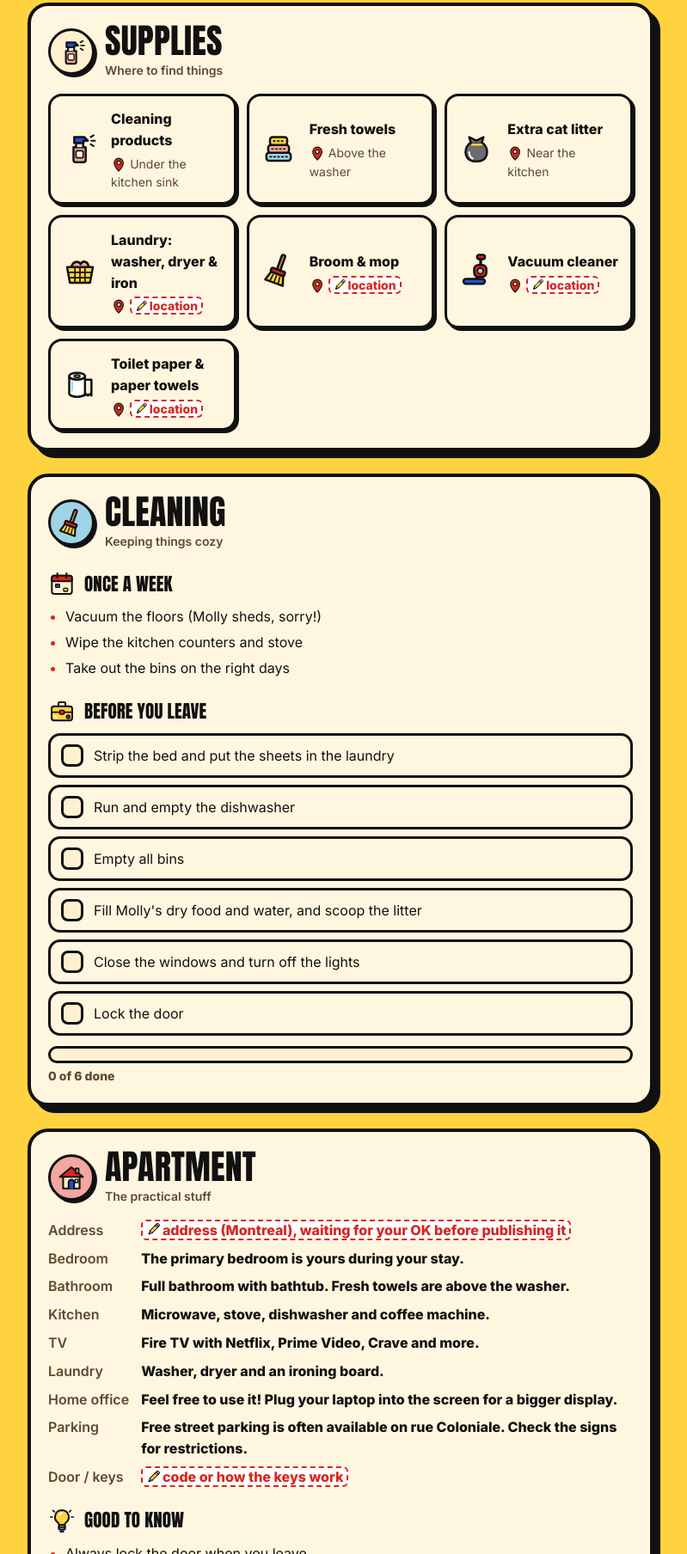
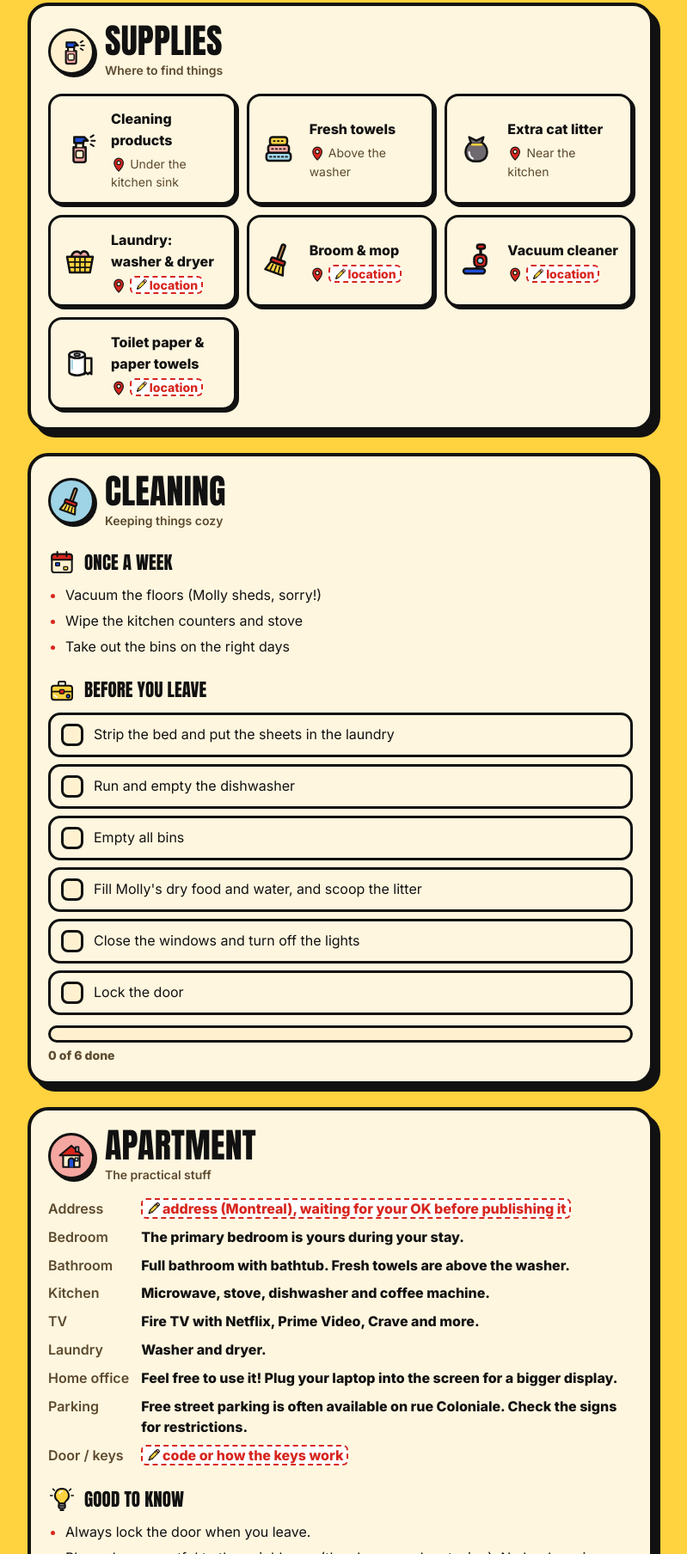
Before and after one commit to ismaellima/Home-guide, a plain HTML site: page index.html in a window 1280 px wide. Shown: the part 4364-6172 px from the top of the page at 86% size, without its empty margins (244-1043 px from the left). Drawn offline with Linux system fonts and the light colour scheme; a web font is replaced by a local one.

Commit message:
Remove iron and ironing board
Co-Authored-By: Claude Opus 5.5 <noreply@anthropic.com>
Claude-Session: https://claude.ai/code/session_01UewqaQjcGKVqNQLMmjGHyz

```diff
--- a/index.html
+++ b/index.html
@@ -710,7 +710,7 @@ const HOME = {
       [{ en: "Bathroom", fr: "Salle de bain" }, { en: "Full bathroom with bathtub. Fresh towels are above the washer.", fr: "Salle de bain complète avec baignoire. Serviettes propres au-dessus de la laveuse." }],
       [{ en: "Kitchen", fr: "Cuisine" }, { en: "Microwave, stove, dishwasher and coffee machine.", fr: "Micro-ondes, cuisinière, lave-vaisselle et machine à café." }],
       [{ en: "TV", fr: "Télé" }, { en: "Fire TV with Netflix, Prime Video, Crave and more.", fr: "Fire TV avec Netflix, Prime Video, Crave et plus." }],
-      [{ en: "Laundry", fr: "Lessive" }, { en: "Washer, dryer and an ironing board.", fr: "Laveuse, sécheuse et planche à repasser." }],
+      [{ en: "Laundry", fr: "Lessive" }, { en: "Washer and dryer.", fr: "Laveuse et sécheuse." }],
       [{ en: "Home office", fr: "Bureau" }, { en: "Feel free to use it! Plug your laptop into the screen for a bigger display.", fr: "Servez-vous-en ! Branchez votre ordi à l'écran pour un plus grand affichage." }],
       [{ en: "Parking", fr: "Stationnement" }, { en: "Free street parking is often available on rue Coloniale. Check the signs for restrictions.", fr: "Stationnement gratuit souvent disponible sur la rue Coloniale. Vérifiez les panneaux." }],
       [{ en: "Door / keys", fr: "Porte / clés" }, { en: "TODO: code or how the keys work", fr: "TODO: code ou fonctionnement des clés" }]
@@ -776,7 +776,7 @@ const HOME = {
     { icon: "spray", name: { en: "Cleaning products", fr: "Produits ménagers" }, where: { en: "Under the kitchen sink", fr: "Sous l'évier de la cuisine" } },
     { icon: "towels", name: { en: "Fresh towels", fr: "Serviettes propres" }, where: { en: "Above the washer", fr: "Au-dessus de la laveuse" } },
     { icon: "bag", name: { en: "Extra cat litter", fr: "Litière en réserve" }, where: { en: "Near the kitchen", fr: "Près de la cuisine" } },
-    { icon: "basket", name: { en: "Laundry: washer, dryer & iron", fr: "Lessive : laveuse, sécheuse et fer" }, where: { en: "TODO: location", fr: "TODO: emplacement" } },
+    { icon: "basket", name: { en: "Laundry: washer & dryer", fr: "Lessive : laveuse et sécheuse" }, where: { en: "TODO: location", fr: "TODO: emplacement" } },
     { icon: "broom", name: { en: "Broom & mop", fr: "Balai et vadrouille" }, where: { en: "TODO: location", fr: "TODO: emplacement" } },
     { icon: "vacuum", name: { en: "Vacuum cleaner", fr: "Aspirateur" }, where: { en: "TODO: location", fr: "TODO: emplacement" } },
     { icon: "roll", name: { en: "Toilet paper & paper towels", fr: "Papier toilette et essuie-tout" }, where: { en: "TODO: location", fr: "TODO: emplacement" } }
```
